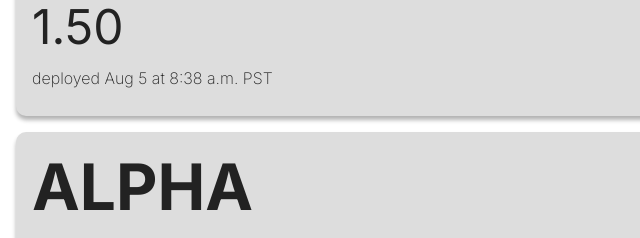
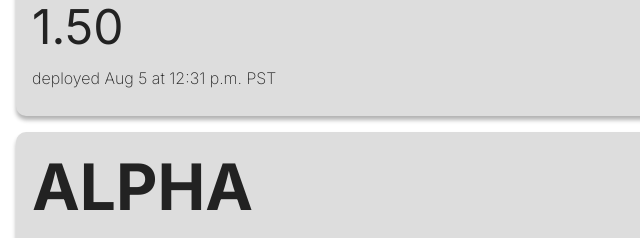
Before and after one commit to scamp-jn/scamp-jn.github.io, a plain HTML site: page index.html in a window 1280 px wide. Shown: the part 412-650 px from the top of the page, 0-640 px from the left. Drawn offline with Linux system fonts and the light colour scheme.

Commit message:
Updated test 1.50 deployment time

```diff
--- a/index.html
+++ b/index.html
@@ -20,7 +20,7 @@
         <h1>TEST</h1>
         <p class="version-text">version</p>
         <p class="version-number">1.50</p>
-        <p class="version-date">deployed Aug 5 at 8:38 a.m. PST</p>
+        <p class="version-date">deployed Aug 5 at 12:31 p.m. PST</p>
     </div>
     <div class="environment-div">
         <h1>ALPHA</h1>
```
